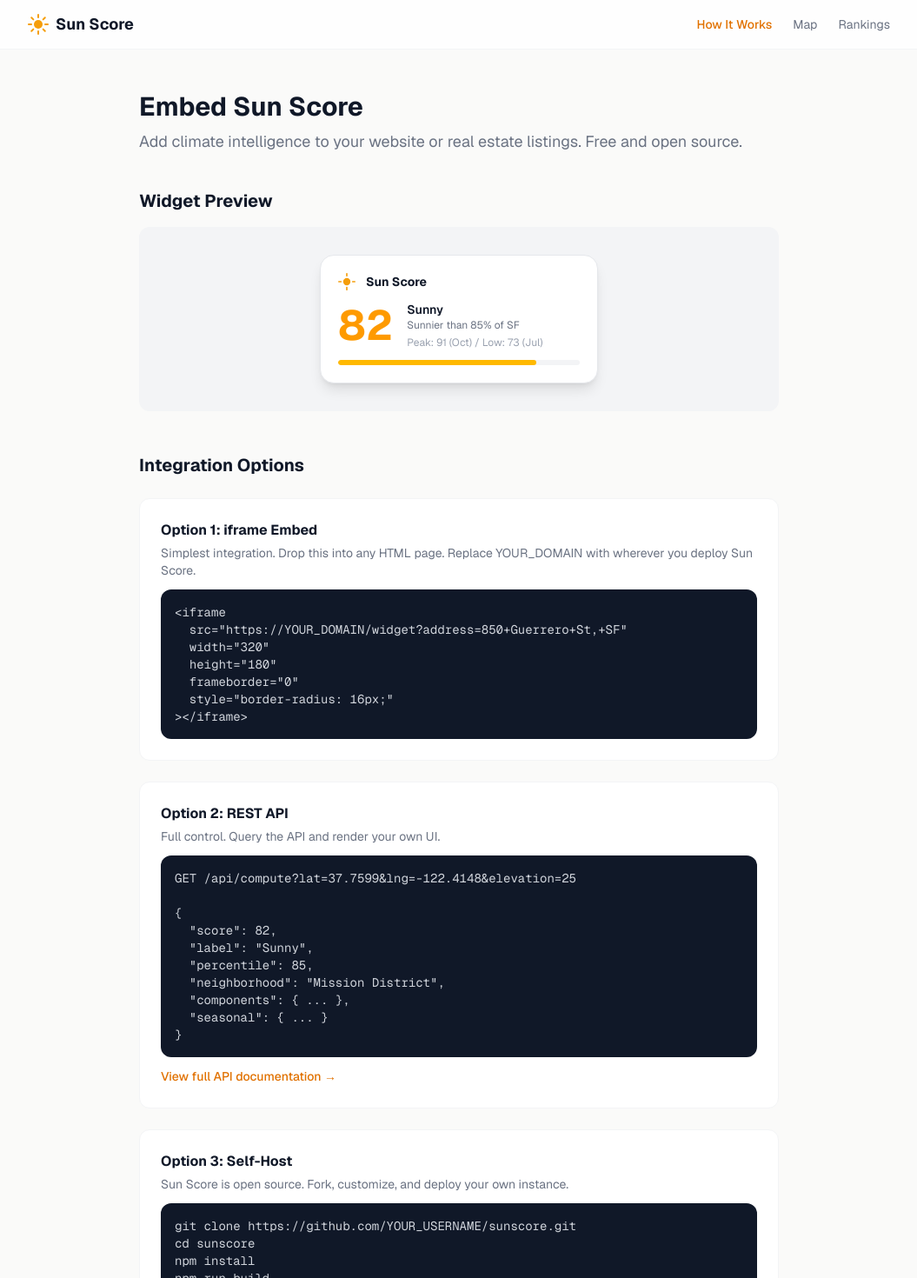
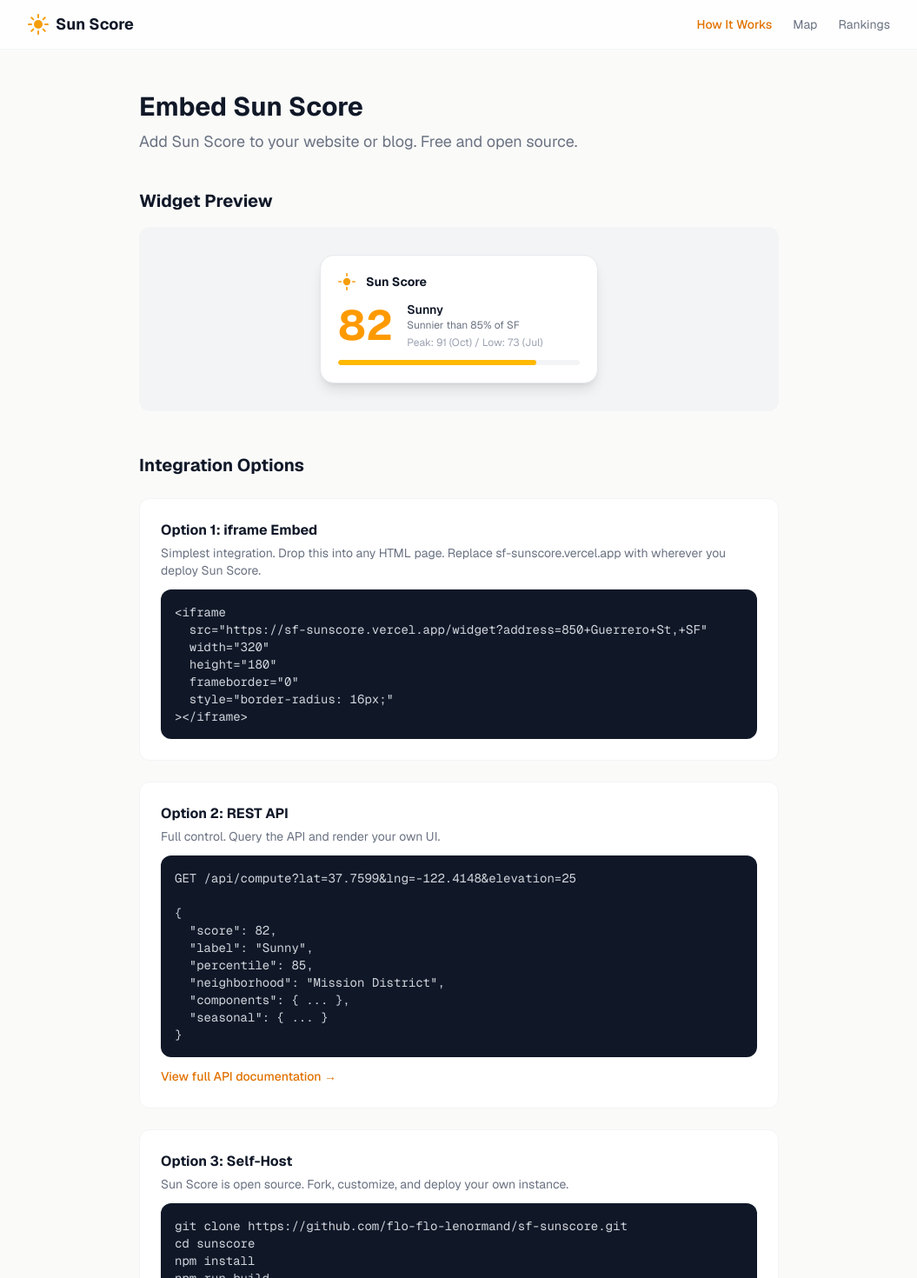
Before and after one commit to flo-flo-lenormand/sf-sunscore, a Next.js app: page /embed in a window 1280 px wide. Shown: the top 1470 px of the page at 87% size, without its empty margins (112-1167 px from the left). Built offline with nearby package versions, Linux system fonts and the light colour scheme.

Commit message:
Fix placeholder URLs in embed and API docs pages

```diff
--- a/src/app/api-docs/page.tsx
+++ b/src/app/api-docs/page.tsx
@@ -15,7 +15,7 @@ export default function ApiDocsPage() {
       <section className="mb-10">
         <h2 className="text-xl font-bold text-gray-900 mb-3">Base URL</h2>
         <div className="bg-gray-900 rounded-xl p-4 font-mono text-sm text-amber-400">
-          http://localhost:3000/api
+          https://sf-sunscore.vercel.app/api
         </div>
         <p className="text-xs text-gray-400 mt-2">Replace with your deployed domain when hosting publicly.</p>
       </section>
@@ -83,7 +83,7 @@ export default function ApiDocsPage() {
 
             <h4 className="font-semibold text-gray-900 text-sm mb-2">Example Request</h4>
             <div className="bg-gray-900 rounded-xl p-4 font-mono text-sm text-gray-300 overflow-x-auto mb-4">
-              <pre>{`curl "http://localhost:3000/api/compute?lat=37.7599&lng=-122.4148&elevation=25"`}</pre>
+              <pre>{`curl "https://sf-sunscore.vercel.app/api/compute?lat=37.7599&lng=-122.4148&elevation=25"`}</pre>
             </div>
 
             <h4 className="font-semibold text-gray-900 text-sm mb-2">Example Response</h4>
@@ -135,7 +135,7 @@ export default function ApiDocsPage() {
 
             <h4 className="font-semibold text-gray-900 text-sm mb-2">Example Request</h4>
             <div className="bg-gray-900 rounded-xl p-4 font-mono text-sm text-gray-300 overflow-x-auto mb-4">
-              <pre>{`curl "http://localhost:3000/api/neighborhoods"`}</pre>
+              <pre>{`curl "https://sf-sunscore.vercel.app/api/neighborhoods"`}</pre>
             </div>
 
             <h4 className="font-semibold text-gray-900 text-sm mb-2">Example Response</h4>
@@ -168,7 +168,7 @@ export default function ApiDocsPage() {
           No API keys required for the core scoring engine - all data is bundled.
         </p>
         <div className="bg-gray-900 rounded-xl p-4 font-mono text-sm text-gray-300 overflow-x-auto">
-          <pre>{`git clone https://github.com/YOUR_USERNAME/sunscore.git
+          <pre>{`git clone https://github.com/flo-flo-lenormand/sf-sunscore.git
 cd sunscore && npm install && npm run dev`}</pre>
         </div>
       </section>
--- a/src/app/embed/page.tsx
+++ b/src/app/embed/page.tsx
@@ -8,7 +8,7 @@ export default function EmbedPage() {
     <div className="max-w-3xl mx-auto px-4 py-12">
       <h1 className="text-3xl font-bold text-gray-900 mb-2">Embed Sun Score</h1>
       <p className="text-gray-500 mb-10 text-lg">
-        Add climate intelligence to your website or real estate listings. Free and open source.
+        Add Sun Score to your website or blog. Free and open source.
       </p>
 
       {/* Preview */}
@@ -51,10 +51,10 @@ export default function EmbedPage() {
           {/* Option 1: iframe */}
           <div className="bg-white border border-gray-100 rounded-xl p-6">
             <h3 className="font-bold text-gray-900 mb-1">Option 1: iframe Embed</h3>
-            <p className="text-sm text-gray-500 mb-3">Simplest integration. Drop this into any HTML page. Replace YOUR_DOMAIN with wherever you deploy Sun Score.</p>
+            <p className="text-sm text-gray-500 mb-3">Simplest integration. Drop this into any HTML page. Replace sf-sunscore.vercel.app with wherever you deploy Sun Score.</p>
             <div className="bg-gray-900 rounded-xl p-4 text-sm font-mono text-gray-300 overflow-x-auto">
               <pre>{`<iframe
-  src="https://YOUR_DOMAIN/widget?address=850+Guerrero+St,+SF"
+  src="https://sf-sunscore.vercel.app/widget?address=850+Guerrero+St,+SF"
   width="320"
   height="180"
   frameborder="0"
@@ -89,7 +89,7 @@ export default function EmbedPage() {
             <h3 className="font-bold text-gray-900 mb-1">Option 3: Self-Host</h3>
             <p className="text-sm text-gray-500 mb-3">Sun Score is open source. Fork, customize, and deploy your own instance.</p>
             <div className="bg-gray-900 rounded-xl p-4 text-sm font-mono text-gray-300 overflow-x-auto">
-              <pre>{`git clone https://github.com/YOUR_USERNAME/sunscore.git
+              <pre>{`git clone https://github.com/flo-flo-lenormand/sf-sunscore.git
 cd sunscore
 npm install
 npm run build
```
